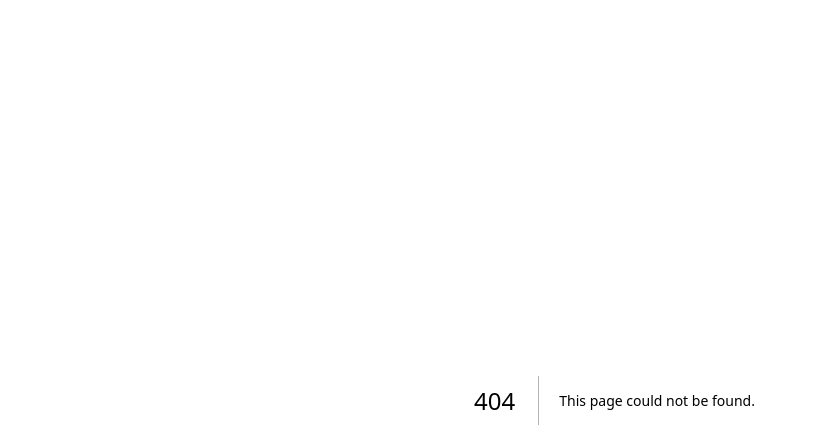
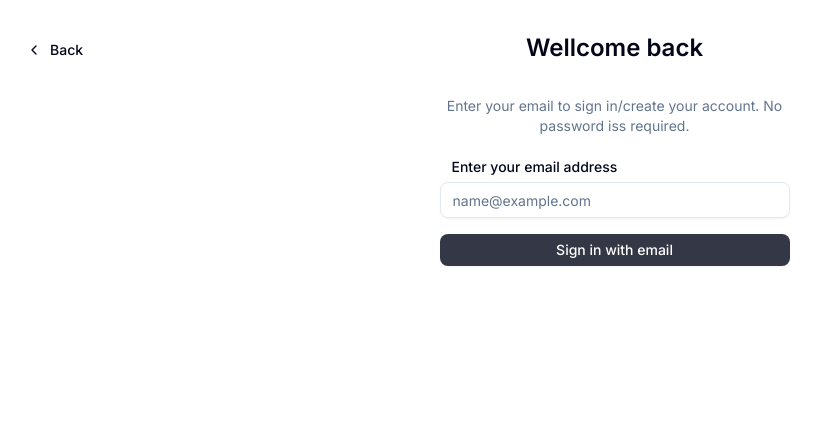
Before and after one commit to rohxn-rai/finance-app-nextjs, a Next.js app: page /login in a window 1280 px wide. Before the commit this address had no page. Shown: the top 448 px of the page, without its empty margins (18-839 px from the left). Built offline with nearby package versions, Linux system fonts and the light colour scheme.

Commit message:
added loginpage and loginform

```diff
--- /dev/null
+++ b/app/(auth)/login/page.tsx
@@ -0,0 +1,24 @@
+import LoginForm from "@/components/auth/login-form";
+import type { Metadata } from "next";
+
+export const metadata: Metadata = {
+  title: "Login",
+  description: "Login into your Financial app",
+};
+
+const LoginPage = () => {
+  return (
+    <div className="mx-auto flex flex-col w-full gap-6 xs:max-w-[350px]">
+      <div className="flex flex-col gap-8 text-center">
+        <h1 className="text-2xl font-semibold">Wellcome back</h1>
+        <p className="text-sm text-muted-foreground dark:text-muted-foreground">
+          Enter your email to sign in/create your account. No password iss
+          required.
+        </p>
+      </div>
+      <LoginForm />
+    </div>
+  );
+};
+
+export default LoginPage;
--- /dev/null
+++ b/components/auth/login-form.tsx
@@ -0,0 +1,55 @@
+"use client";
+
+import { useActionState } from "react";
+
+import loginAction from "@/actions/login-action";
+
+import type { LoginFormState } from "@/types/base-custom";
+
+import { Input } from "@/components/ui/input";
+import { Label } from "@/components/ui/label";
+import { Button } from "@/components/ui/button";
+import { Alert, AlertDescription, AlertTitle } from "@/components/ui/alert";
+
+import { CircleCheck, CircleX, Loader } from "lucide-react";
+
+const initialState: LoginFormState = {
+  title: undefined,
+  message: undefined,
+  error: false,
+};
+
+const LoginForm = () => {
+  const [state, formAction, isPending] = useActionState(
+    loginAction,
+    initialState
+  );
+
+  return (
+    <form action={formAction} className="flex flex-col gap-4">
+      <div className="flex flex-col gap-2">
+        <Label htmlFor="email">Enter your email address</Label>
+        <Input
+          id="email"
+          name="email"
+          type="email"
+          placeholder="name@example.com"
+          required
+        />
+      </div>
+      <Button type="submit" size="sm" disabled={isPending} className="flex ">
+        {isPending && <Loader className="animate-spin" />}
+        Sign in with email
+      </Button>
+      {state.message && (
+        <Alert variant={state.error ? "destructive" : "success"}>
+          {state.error ? <CircleX /> : <CircleCheck />}
+          <AlertTitle>{state.title}</AlertTitle>
+          <AlertDescription>{state.message}</AlertDescription>
+        </Alert>
+      )}
+    </form>
+  );
+};
+
+export default LoginForm;
```
